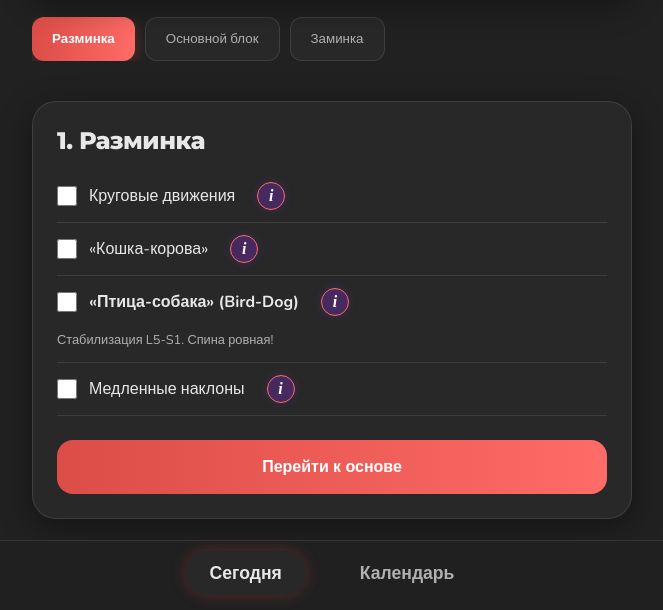
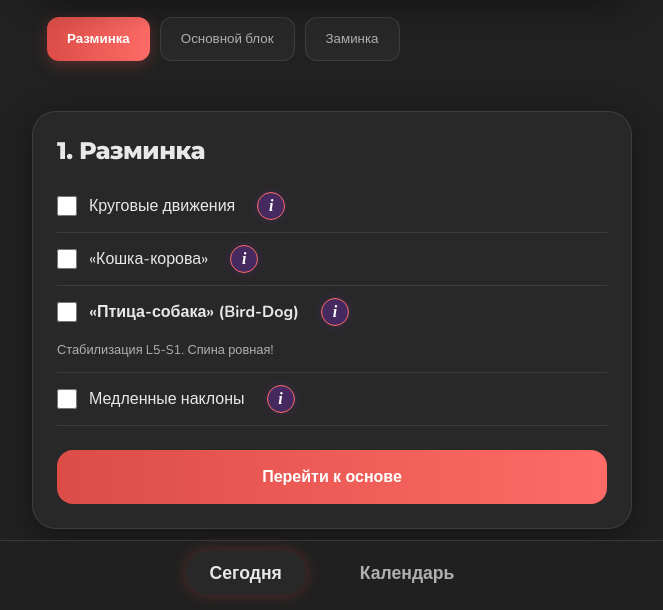
Before and after one commit to RealMichaelSage/SageWorkOut, a plain HTML site: page index.html in a window 1280 px wide. Shown: the part 190-800 px from the top of the page, without its empty margins (308-971 px from the left). Drawn offline with nearby package versions, Linux system fonts and the light colour scheme.

Commit message:
Fix clipped button shadows and CSS cleanup

```diff
--- a/style.css
+++ b/style.css
@@ -110,12 +110,13 @@ header h1 {
   font-size: 0.9rem;
 }
 
+
 .workout-navigator {
   display: flex;
   gap: 10px;
   overflow-x: auto;
-  padding-bottom: 0;
-  margin-bottom: 20px;
+  padding: 10px 15px 20px 15px;
+  margin: -10px 0 10px 0;
   scrollbar-width: none;
   -ms-overflow-style: none;
 }
--- a/sw.js
+++ b/sw.js
@@ -1,4 +1,4 @@
-const CACHE_NAME = 'sageworkout-v5';
+const CACHE_NAME = 'sageworkout-v6';
 const ASSETS = [
   './',
   './index.html',
```
